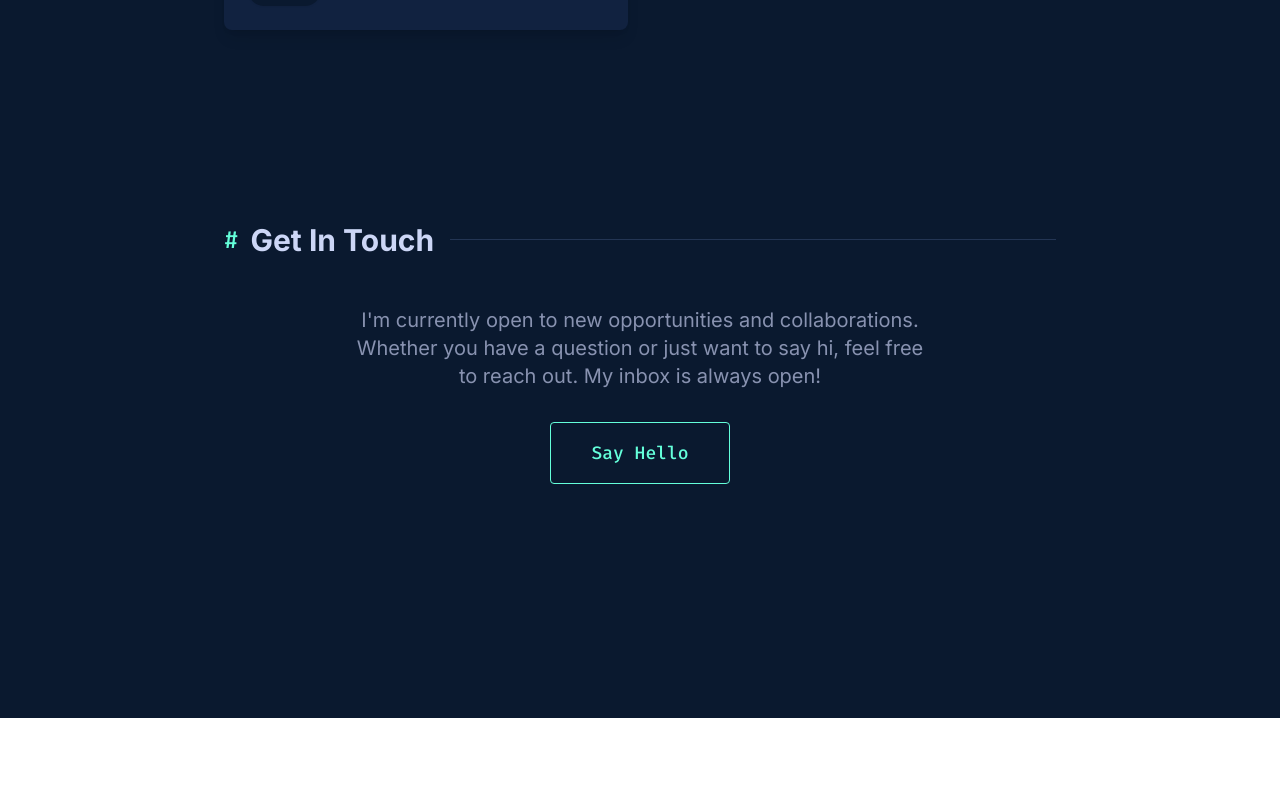
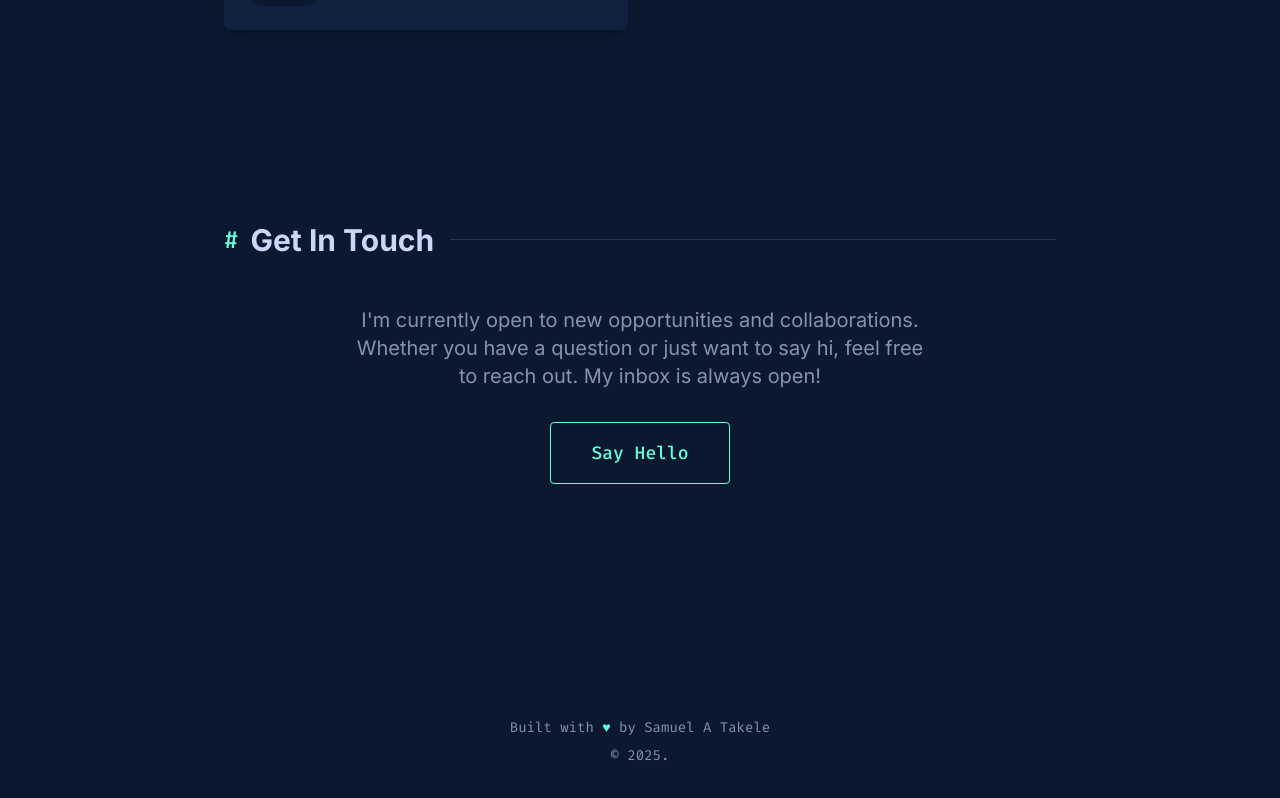
Before and after one commit to SamuelAlehegn/portfolio, a React (Vite) app: page / in a window 1280 px wide. Shown: the part 3839-4637 px from the top of the page. Before the commit the page ends 4557 px from the top, so only its background shows below. Built offline with nearby package versions, Linux system fonts and the light colour scheme.

Commit message:
add Footer component displaying name and current year

```diff
--- a/src/App.tsx
+++ b/src/App.tsx
@@ -2,6 +2,7 @@ import './App.css'
 import AboutSection from './components/AboutSection';
 import ContactSection from './components/ContactSection';
 import ExperienceSection from './components/ExperienceSection';
+import Footer from './components/Footer';
 import HomeSection from './components/Home'
 import Navbar from './components/Navbar';
 import ProjectsSection from './components/ProjectsSection';
@@ -23,6 +24,7 @@ function App() {
         <SkillsSection skills={skills} />
         <ContactSection personalInfo={personalInfo} />
       </main>
+      <Footer personalInfo={personalInfo} />
     </div>
   );
 }
--- /dev/null
+++ b/src/components/Footer.tsx
@@ -0,0 +1,24 @@
+
+import React from 'react';
+import type { PersonalInfo } from '../types';
+
+
+interface FooterProps {
+  personalInfo: PersonalInfo;
+}
+
+const Footer: React.FC<FooterProps> = ({ personalInfo }) => {
+  return (
+    <footer className="py-8 text-center text-slate font-mono text-sm">
+      <div className="flex justify-center space-x-6 mb-4 md:hidden"></div>
+      <p className="mb-2">
+        Built with <span className="text-green">&hearts;</span> by{" "}
+        {personalInfo.name}
+      </p>
+
+      <p>&copy; {new Date().getFullYear()}.</p>
+    </footer>
+  );
+};
+
+export default Footer;
```
